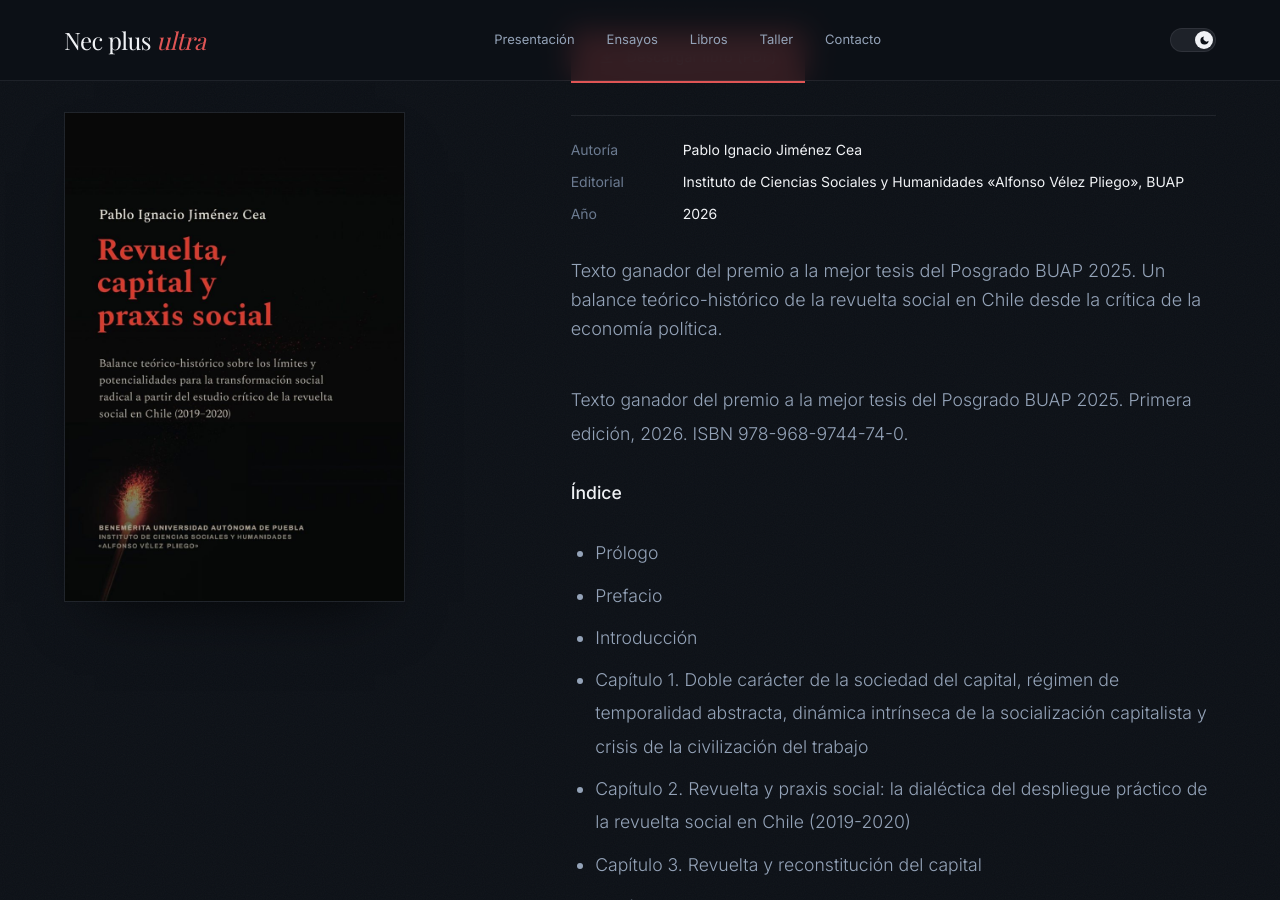
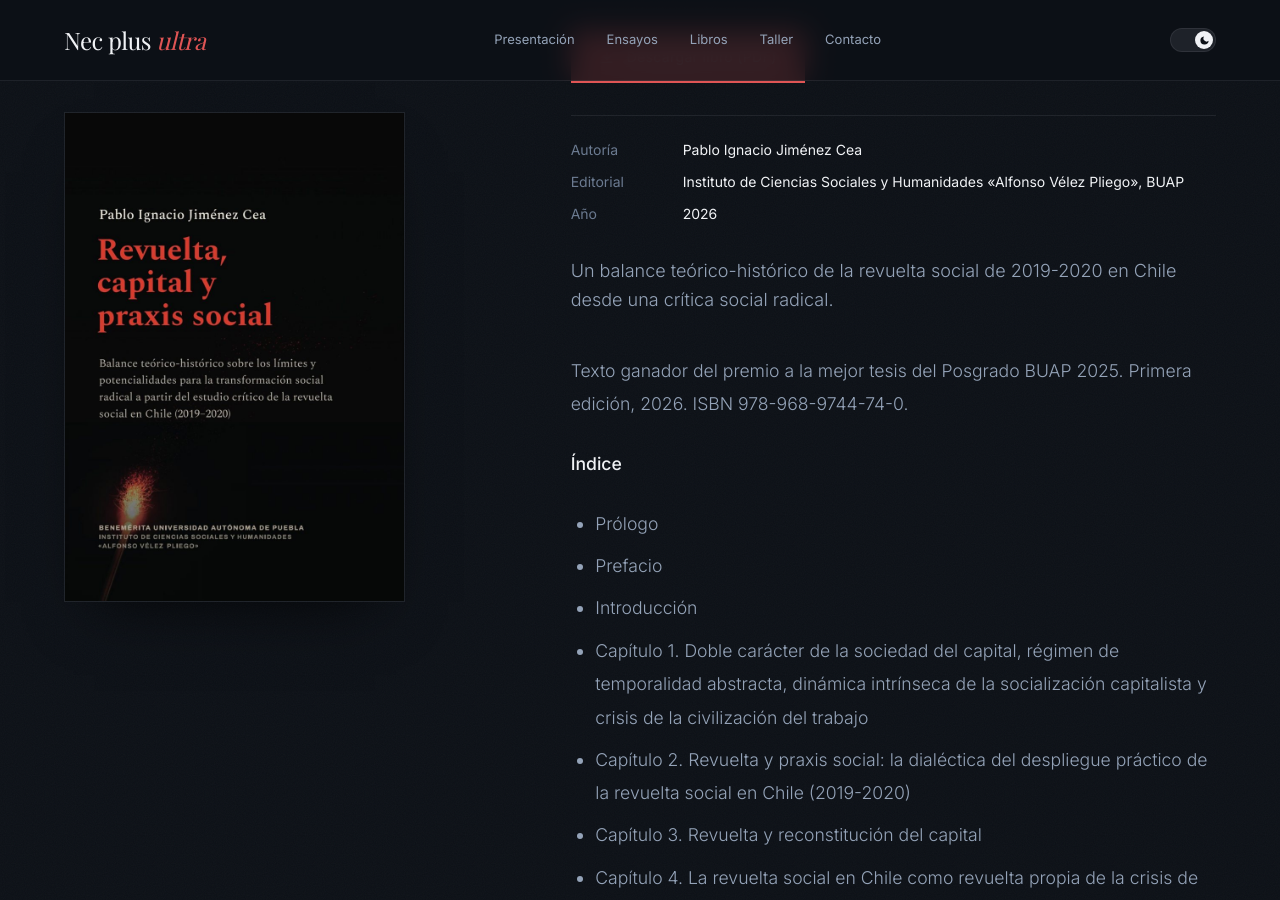
Before and after one commit to necplusultra-blog/necplusultra.github.io, a Jekyll site: the page built from _libros/revuelta-capital-y-praxis-social.md, in a window 1280 px wide and 900 px high, scrolled down 420 px. Built offline with Jekyll 4.4.1, drawn with Linux system fonts in a browser that asks for light colours; nearby versions of some CDN libraries; some web fonts are replaced.

Commit message:
Update _libros/revuelta-capital-y-praxis-social.md (via Pages CMS)

```diff
--- a/_libros/revuelta-capital-y-praxis-social.md
+++ b/_libros/revuelta-capital-y-praxis-social.md
@@ -1,18 +1,20 @@
 ---
 title: Revuelta, capital y praxis social
-subtitulo: Balance teórico-histórico sobre los límites y potencialidades para la transformación social radical a partir del estudio crítico de la revuelta social en Chile (2019-2020)
+subtitulo: Balance teórico-histórico sobre los límites y potencialidades para la
+  transformación social radical a partir del estudio crítico de la revuelta
+  social en Chile (2019-2020)
 autores: Pablo Ignacio Jiménez Cea
 editorial: Instituto de Ciencias Sociales y Humanidades «Alfonso Vélez Pliego», BUAP
 anio: "2026"
 estado: Descarga libre
 orden: 1
-resumen: Texto ganador del premio a la mejor tesis del Posgrado BUAP 2025. Un balance teórico-histórico de la revuelta social en Chile desde la crítica de la economía política.
+resumen: "Un balance teórico-histórico de la revuelta social de 2019-2020 en
+  Chile desde una crítica social radical. "
 portada: /assets/img/revuelta-portada.jpg
 pdf: /assets/img/revuelta-capital-y-praxis-social.pdf
 enlace: https://icsyh.com/fondoeditorial
 enlace_texto: Fondo Editorial del ICSyH
 ---
-
 Texto ganador del premio a la mejor tesis del Posgrado BUAP 2025. Primera edición, 2026. ISBN 978-968-9744-74-0.
 
 **Índice**
```
